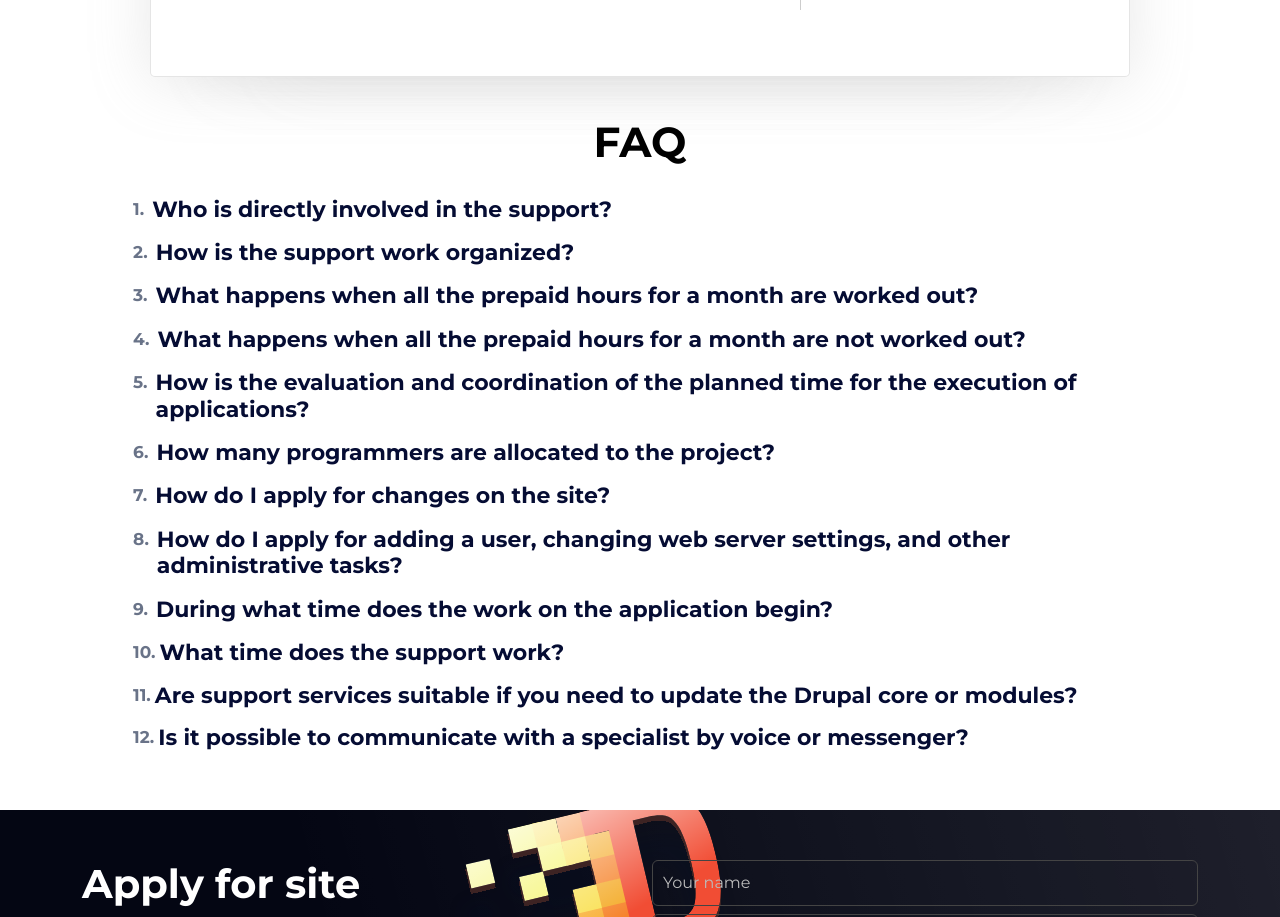
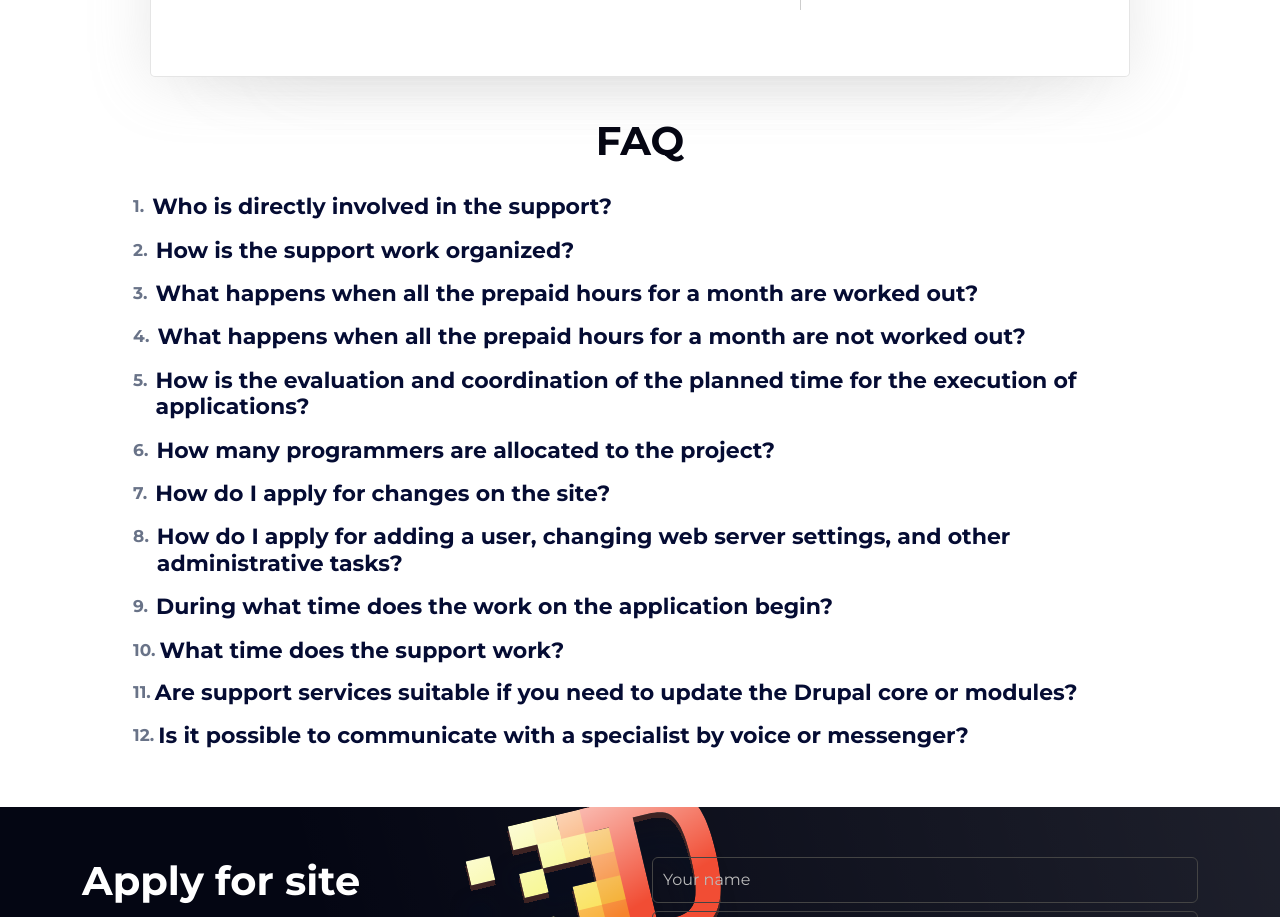
Before and after one commit to DiSkills/DiSkills.github.io, a plain HTML site: page project/index.html in a window 1280 px wide. Shown: the part 3467-4384 px from the top of the page. Drawn offline with nearby package versions, Linux system fonts and the light colour scheme.

Commit message:
faq__tittle

```diff
--- a/project/static/css/faq.css
+++ b/project/static/css/faq.css
@@ -54,6 +54,13 @@
     padding-right: 3vh;
 }
 
+.faq__title{
+    text-align: center;
+    color:#050613;
+    font-size: 40px;
+    font-weight: 700;
+}
+
 
 @media screen and (min-width: 992px){
     #faq {
```
